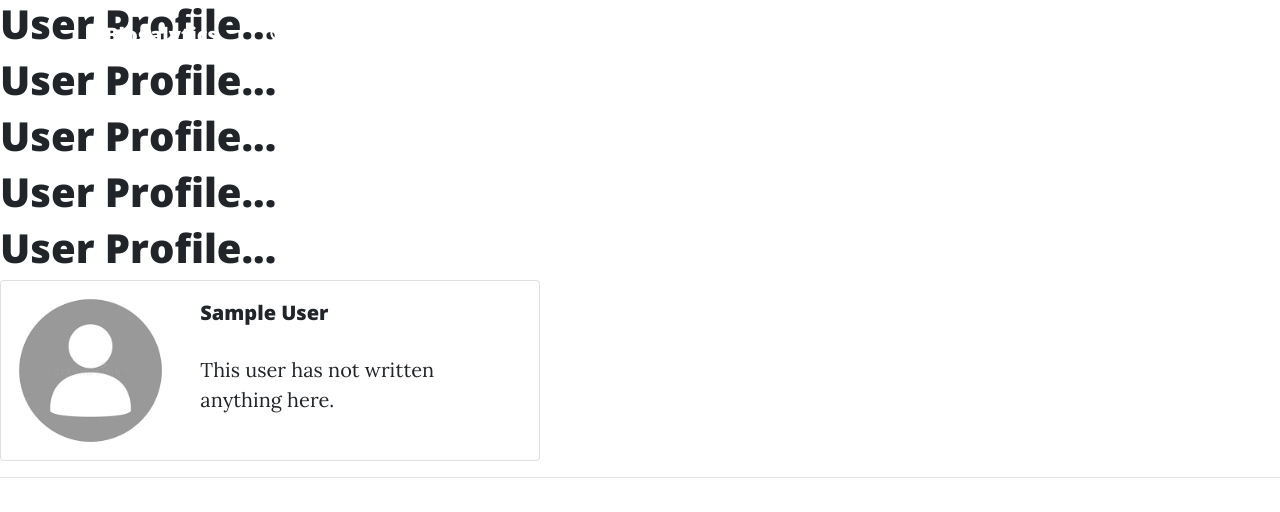
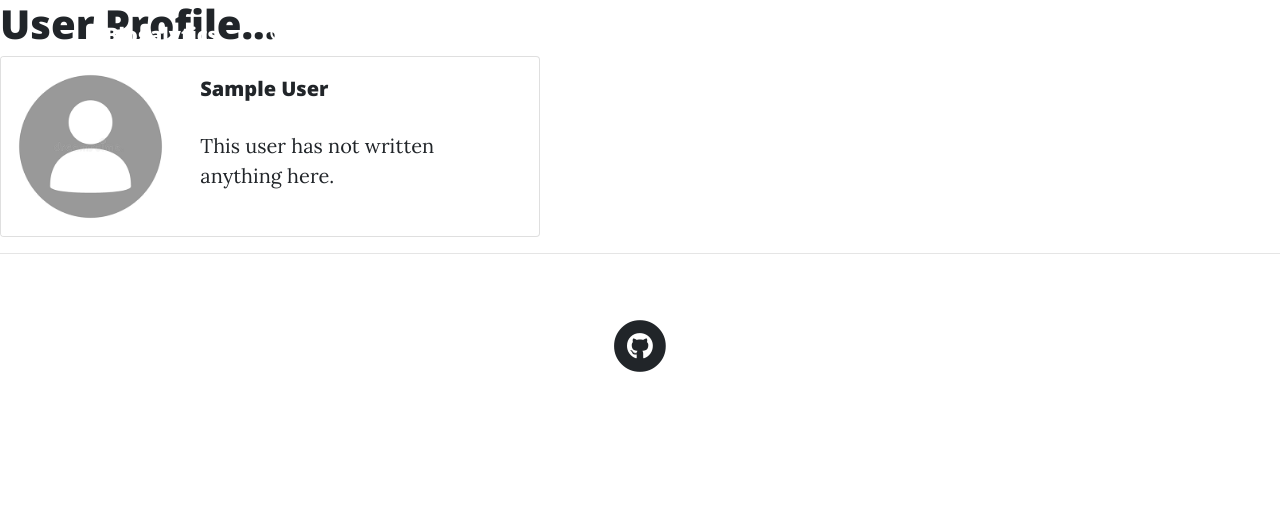
Before and after one commit to paroniriaa/Blogalytics, a Django app: template templates/user_profile.html in a window 1280 px wide. Shown: the top 512 px of the page. Run offline with Django 3.2, Linux system fonts and the light colour scheme; the template is opened without the code that fills it: values that come from a table or form of the project are taken from there, others are empty; the visitor is signed in with stand-in values (Sample User, id 1); data comes from the database, SQL or seed files in the repository; some libraries are stand-ins or nearby versions.

Commit message:
Fix accidental redundant line

```diff
--- a/templates/user_profile.html
+++ b/templates/user_profile.html
@@ -2,10 +2,6 @@
 {% load static %}
 {% block content %}
 
-<h1>User Profile...</h1>
-<h1>User Profile...</h1>
-<h1>User Profile...</h1>
-<h1>User Profile...</h1>
 <h1>User Profile...</h1>
 <div class="card mb-3" style="max-width: 540px;">
     <div class="row no-gutters">
```
